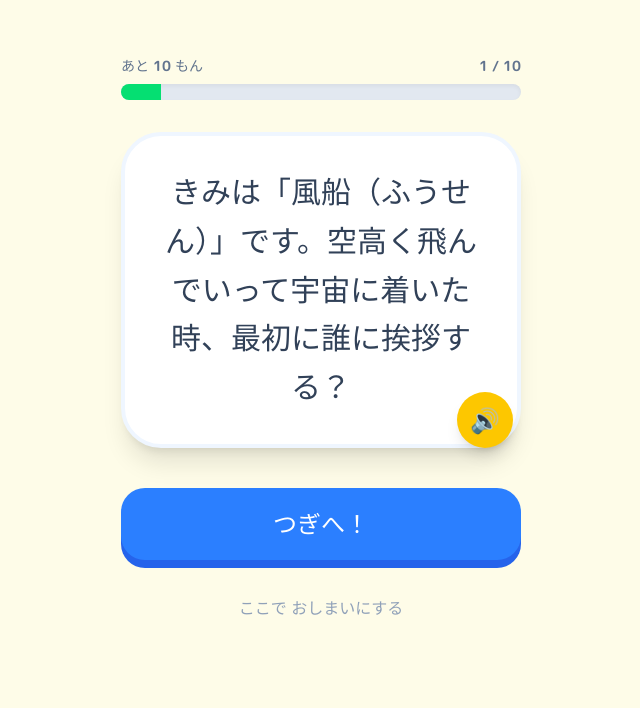
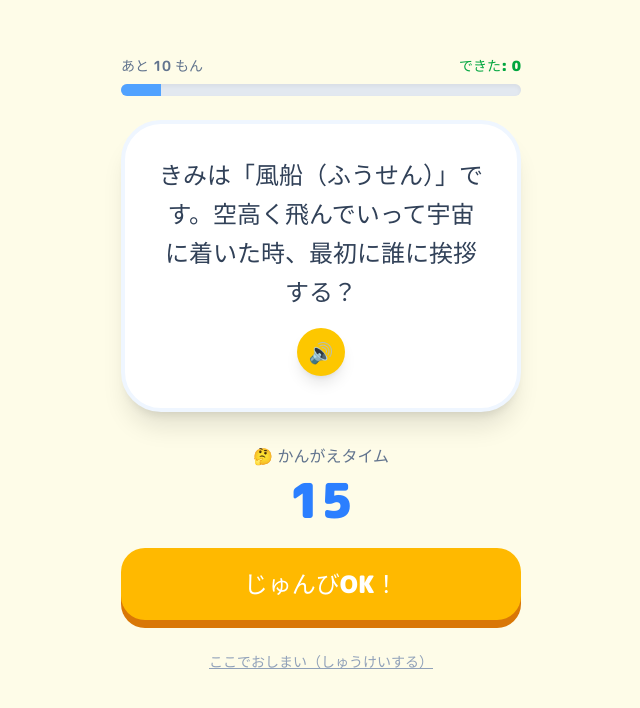
Before and after one commit to hiroshi-codes/speech-training, a React (Vite) app: page /#/play in a window 1280 px wide. Shown: the top 708 px of the page, without its empty margins (319-959 px from the left). Built offline with nearby package versions, Linux system fonts and the light colour scheme.

Commit message:
UI調整

```diff
--- a/src/pages/Play.tsx
+++ b/src/pages/Play.tsx
@@ -1,7 +1,9 @@
-import React, { useState, useMemo } from 'react';
+import React, { useState, useMemo, useEffect } from 'react';
 import { useLocation, useNavigate } from 'react-router-dom';
 import topicData from '../data/topics.json';
 import { type Topic } from '../types/topic';
+
+type Phase = 'thinking' | 'speaking';
 
 const Play: React.FC = () => {
   const location = useLocation();
@@ -9,113 +11,179 @@ const Play: React.FC = () => {
   const selectedLevel = location.state?.selectedLevel ?? 0;
   const MAX_QUESTIONS = 10;
 
-  // --- お題のリスト作成ロジック ---
+  // 1. お題のリストを作成
   const filteredTopics = useMemo(() => {
     const allTopics = (topicData.topics as Topic[]).filter((t) =>
       selectedLevel === 0 ? true : t.level === selectedLevel
     );
 
-    // 山札（これから出すリスト）
     const queueKey = `queue_level_${selectedLevel}`;
     let currentQueue: number[] = JSON.parse(localStorage.getItem(queueKey) || '[]');
 
-    // 山札が空なら全IDを補充
+    // ★ 修正：山札が完全に空（または初回）の場合だけ、全お題をセットする
+    // 「足りないから補充」ではなく「空だから新しく始める」時だけにする
     if (currentQueue.length === 0) {
       currentQueue = allTopics.map(t => t.id).sort(() => Math.random() - 0.5);
+      // ここで保存することで、新しい周回がスタートする
       localStorage.setItem(queueKey, JSON.stringify(currentQueue));
     }
 
-    // 先頭10問を表示用に取り出す（ここではまだ保存しない）
+    // 表示用に最大10問取り出す
     const sessionIds = currentQueue.slice(0, MAX_QUESTIONS);
     return sessionIds.map(id => allTopics.find(t => t.id === id)!).filter(Boolean);
   }, [selectedLevel, location.key]);
 
   const [currentIndex, setCurrentIndex] = useState(0);
+  const [phase, setPhase] = useState<Phase>('thinking');
+  const [timeLeft, setTimeLeft] = useState(20);
+  const [doneIds, setDoneIds] = useState<number[]>([]);
 
-  // --- 終了時に「実際に答えた分」を山札から消す ---
-  const finishSession = (finalCount: number) => {
+  // シンキングタイムのカウントダウン
+  useEffect(() => {
+    let timer: number;
+    if (phase === 'thinking' && timeLeft > 0) {
+      timer = window.setInterval(() => setTimeLeft((prev) => prev - 1), 1000);
+    }
+    return () => clearInterval(timer);
+  }, [phase, timeLeft]);
+
+  // お題が変わるたびにタイマーとフェーズをリセット
+  useEffect(() => {
+    setTimeLeft(20);
+    setPhase('thinking');
+  }, [currentIndex]);
+
+  // --- 終了・集計処理の共通関数 ---
+  const saveAndExit = (finalDoneIds: number[]) => {
     const queueKey = `queue_level_${selectedLevel}`;
     const clearCountKey = `clear_count_level_${selectedLevel}`;
 
+    // 現在の全山札（まだ解いていない全ID）を取得
     const currentQueue: number[] = JSON.parse(localStorage.getItem(queueKey) || '[]');
-    const updatedQueue = currentQueue.slice(finalCount);
 
-    // キューを更新
+    // 1. 今回のプレイで「できた」お題を、全体の山札から消す
+    const updatedQueue = currentQueue.filter(id => !finalDoneIds.includes(id));
+
+    // 2. 更新された山札を保存
     localStorage.setItem(queueKey, JSON.stringify(updatedQueue));
 
-    // ★ ここでクリア回数のカウントアップ
+    // ★ 3. クリア判定のロジックを変更
+    // 山札（未クリア）が 0 になったら、クリア回数を増やす
     if (updatedQueue.length === 0) {
       const currentClears = Number(localStorage.getItem(clearCountKey) || '0');
       localStorage.setItem(clearCountKey, String(currentClears + 1));
+
+      // 【重要】Setup画面で「残り0」を表示させ続けるため、ここでは補充しない
     }
 
-    navigate('/result', { state: { count: finalCount, level: selectedLevel } });
+    navigate('/result', { state: { count: finalDoneIds.length, level: selectedLevel } });
   };
 
-  // --- 読み上げ ---
-  const speak = (text: string) => {
-    if (!('speechSynthesis' in window)) return;
-    window.speechSynthesis.cancel();
-    const uttr = new SpeechSynthesisUtterance(text);
-    uttr.lang = 'ja-JP';
-    window.speechSynthesis.speak(uttr);
-  };
+  // --- 判定ボタンが押された時の処理 ---
+  const processResult = (isSuccess: boolean) => {
+    // 成功時のみIDをリストに追加
+    const nextDoneIds = isSuccess
+      ? [...doneIds, filteredTopics[currentIndex].id]
+      : doneIds;
 
-  const handleNext = () => {
+    if (isSuccess) setDoneIds(nextDoneIds);
+
     if (currentIndex < filteredTopics.length - 1) {
+      // 次の問題へ
       setCurrentIndex(prev => prev + 1);
     } else {
-      finishSession(currentIndex + 1);
+      // 10問終了
+      saveAndExit(nextDoneIds);
     }
   };
 
+  // --- 途中で「おしまい」にする時 ---
+  const finishSession = () => {
+    saveAndExit(doneIds);
+  };
+
   return (
-    <div className="flex flex-col items-center p-6 w-full max-w-md mx-auto">
-      {/* 1. 進捗ゲージ */}
-      <div className="w-full mb-8">
+    <div className="flex flex-col items-center p-6 w-full max-w-md mx-auto min-h-screen">
+      {/* 進捗ゲージ */}
+      <div className="w-full mb-6">
         <div className="flex justify-between text-sm font-bold text-slate-500 mb-2">
-          <span>あと {MAX_QUESTIONS - currentIndex} もん</span>
-          <span>{currentIndex + 1} / {MAX_QUESTIONS}</span>
+          <span>あと {filteredTopics.length - currentIndex} もん</span>
+          <span className="text-green-600 font-black">できた: {doneIds.length}</span>
         </div>
-        <div className="w-full bg-slate-200 h-4 rounded-full overflow-hidden shadow-inner">
+        <div className="w-full bg-slate-200 h-3 rounded-full overflow-hidden shadow-inner">
           <div
-            className="bg-green-400 h-full transition-all duration-500 ease-out"
-            style={{ width: `${((currentIndex + 1) / MAX_QUESTIONS) * 100}%` }}
+            className="bg-blue-400 h-full transition-all duration-500 ease-out"
+            style={{ width: `${((currentIndex + 1) / filteredTopics.length) * 100}%` }}
           ></div>
         </div>
       </div>
 
-      {/* 2. お題カード */}
-      <div className="relative bg-white w-full p-8 rounded-[2.5rem] shadow-xl border-4 border-blue-50 flex items-center justify-center min-h-60 mb-10">
-        <p className="text-3xl font-black text-slate-700 text-center leading-relaxed">
+      {/* お題カード */}
+      <div className="relative bg-white w-full p-8 rounded-[2.5rem] shadow-xl border-4 border-blue-50 flex flex-col items-center justify-center min-h-64 mb-8">
+        <p className="text-2xl font-black text-slate-700 text-center leading-relaxed mb-4">
           {filteredTopics[currentIndex]?.text}
         </p>
         <button
           onClick={() => speak(filteredTopics[currentIndex]?.text)}
-          className="absolute -bottom-1 right-1 w-14 h-14 bg-yellow-400 rounded-full shadow-lg flex items-center justify-center text-2xl hover:scale-110 active:scale-95 transition-transform"
+          className="w-12 h-12 bg-yellow-400 rounded-full shadow-lg flex items-center justify-center text-xl hover:scale-110 active:scale-90 transition-transform"
         >
           🔊
         </button>
       </div>
 
-      {/* 3. 操作ボタン */}
-      <div className="w-full space-y-6">
-        <button
-          onClick={handleNext}
-          className="w-full py-5 bg-blue-500 text-white rounded-3xl text-2xl font-black shadow-[0_8px_0_rgb(37,99,235)] active:translate-y-1 active:shadow-[0_4px_0_rgb(37,99,235)] transition-all"
-        >
-          つぎへ！
-        </button>
+      {/* アクションエリア */}
+      <div className="w-full flex-1 flex flex-col items-center justify-start space-y-4">
+        {phase === 'thinking' ? (
+          <div className="text-center w-full animate-in fade-in duration-300">
+            <div className="text-slate-500 font-bold mb-2">🤔 かんがえタイム</div>
+            <div className={`text-5xl font-black mb-6 ${timeLeft <= 5 ? 'text-rose-500 animate-pulse' : 'text-blue-500'}`}>
+              {timeLeft}
+            </div>
+            <button
+              onClick={() => setPhase('speaking')}
+              className="w-full py-5 bg-amber-400 text-white rounded-3xl text-2xl font-black shadow-[0_8px_0_rgb(217,119,6)] active:translate-y-1 active:shadow-none transition-all"
+            >
+              じゅんびOK！
+            </button>
+          </div>
+        ) : (
+          <div className="text-center w-full space-y-4 animate-in zoom-in duration-300">
+            <div className="text-rose-500 font-bold mb-2 text-xl animate-bounce">📢 はっぴょう中！</div>
+
+            <button
+              onClick={() => processResult(true)}
+              className="w-full py-6 bg-green-500 text-white rounded-3xl text-3xl font-black shadow-[0_8px_0_rgb(22,163,74)] active:translate-y-1 active:shadow-none transition-all"
+            >
+              できた！！
+            </button>
+
+            <button
+              onClick={() => processResult(false)}
+              className="w-full py-4 bg-slate-400 text-white rounded-2xl text-xl font-black shadow-[0_6px_0_rgb(71,85,105)] active:translate-y-1 active:shadow-none transition-all"
+            >
+              できなかった
+            </button>
+          </div>
+        )}
 
         <button
-          onClick={() => finishSession(currentIndex + 1)}
-          className="w-full py-3 text-slate-400 font-bold hover:text-slate-600 transition-colors"
+          onClick={finishSession}
+          className="text-slate-400 font-bold py-4 text-sm underline hover:text-slate-600 transition-colors"
         >
-          ここで おしまいにする
+          ここでおしまい（しゅうけいする）
         </button>
       </div>
     </div>
   );
 };
 
+// 読み上げ関数
+const speak = (text: string | undefined) => {
+  if (!text || !('speechSynthesis' in window)) return;
+  window.speechSynthesis.cancel();
+  const uttr = new SpeechSynthesisUtterance(text);
+  uttr.lang = 'ja-JP';
+  window.speechSynthesis.speak(uttr);
+};
+
 export default Play;
--- a/src/pages/Result.tsx
+++ b/src/pages/Result.tsx
@@ -6,12 +6,13 @@ const Result: React.FC = () => {
   const navigate = useNavigate();
   const location = useLocation();
   const count = location.state?.count ?? 0;
-  const level = location.state?.level ?? 0; // 前の画面からレベルも渡すと「もう一回」が楽になります
+  const level = location.state?.level ?? 0;
 
   const [visibleStamps, setVisibleStamps] = useState(0);
 
   useEffect(() => {
-    // 紙吹雪を飛ばす
+    // ★ 1問以上できた時だけ紙吹雪を飛ばす
+    if (count > 0) {
       confetti({
         particleCount: 150,
         spread: 70,
@@ -19,7 +20,6 @@ const Result: React.FC = () => {
         colors: ['#ffbed1', '#ffea00', '#42a5f5', '#66bb6a']
       });
 
-    // スタンプを一個ずつ表示させるタイマー
       const timer = setInterval(() => {
         setVisibleStamps((prev) => {
           if (prev < count) return prev + 1;
@@ -29,18 +29,32 @@ const Result: React.FC = () => {
       }, 200);
 
       return () => clearInterval(timer);
+    }
   }, [count]);
 
   return (
     <div className="flex flex-col items-center justify-center min-h-screen px-6 py-10 bg-amber-50">
-      <div className="text-6xl mb-4 animate-bounce">🏆</div>
-      <h2 className="text-4xl font-black text-slate-800 mb-2">やったね！！</h2>
-      <p className="text-lg font-bold text-slate-600 mb-8">
-        今日は <span className="text-3xl text-orange-500">{count}</span> もん おはなししたよ
+
+      {/* 1. アイコンとタイトルの切り替え */}
+      <div className="text-6xl mb-4 animate-bounce">
+        {count > 0 ? "🏆" : "✨"}
+      </div>
+      <h2 className="text-4xl font-black text-slate-800 mb-2">
+        {count > 0 ? "やったね！！" : "どんまい！"}
+      </h2>
+
+      <p className="text-lg font-bold text-slate-600 mb-8 text-center">
+        {count > 0 ? (
+          <>今日は <span className="text-3xl text-orange-500">{count}</span> もん おはなししたよ</>
+        ) : (
+          <>ちょうせん したことが えらいよ！</>
+        )}
       </p>
 
-      {/* ごほうびスタンプエリア */}
-      <div className="bg-white/50 border-4 border-dashed border-orange-200 rounded-3xl p-6 w-full max-w-sm mb-10">
+      {/* 2. メインコンテンツ（スタンプ or 応援メッセージ） */}
+      <div className="bg-white/70 border-4 border-dashed border-orange-200 rounded-3xl p-8 w-full max-w-sm mb-10 shadow-sm">
+        {count > 0 ? (
+          <>
             <p className="text-sm font-bold text-orange-400 mb-4 text-center">ごほうびスタンプ</p>
             <div className="flex flex-wrap justify-center gap-3">
               {[...Array(count)].map((_, i) => (
@@ -54,22 +68,39 @@ const Result: React.FC = () => {
                 </div>
               ))}
             </div>
+          </>
+        ) : (
+          <div className="text-center space-y-4">
+            <p className="text-xl font-black text-blue-500">
+              つぎは きっと できるよ！
+            </p>
+            <p className="text-sm font-bold text-slate-500 leading-relaxed">
+              むずかしかったかな？<br />
+              また いっしょに れんしゅう して<br />
+              スタンプを あつめよう！
+            </p>
+          </div>
+        )}
       </div>
 
-      {/* アクションボタン */}
+      {/* 3. アクションボタン（共通） */}
       <div className="w-full max-w-xs space-y-4">
         <button
           onClick={() => navigate('/play', { state: { selectedLevel: level } })}
-          className="w-full py-5 bg-orange-400 text-white rounded-3xl text-2xl font-black shadow-[0_8px_0_rgb(234,88,12)] active:translate-y-1 active:shadow-[0_4px_0_rgb(234,88,12)] transition-all"
+          className={`w-full py-5 text-white rounded-3xl text-2xl font-black transition-all active:translate-y-1
+            ${count > 0
+              ? 'bg-orange-400 shadow-[0_8px_0_rgb(234,88,12)] active:shadow-none'
+              : 'bg-blue-400 shadow-[0_8px_0_rgb(37,99,235)] active:shadow-none'
+            }`}
         >
-          もう一回！
+          {count > 0 ? "もう一回！" : "リベンジする！"}
         </button>
 
         <button
-          onClick={() => navigate('/')}
-          className="w-full py-3 bg-white text-blue-500 border-2 border-blue-200 rounded-2xl font-bold hover:bg-blue-50"
+          onClick={() => navigate('/setup')}
+          className="w-full py-3 bg-white text-slate-400 border-2 border-slate-200 rounded-2xl font-bold hover:bg-slate-50"
         >
-          ホームへもどる
+          レベルを かえる
         </button>
       </div>
     </div>
```
Also changed, not shown: src/pages/Setup.tsx (+5 -3 lines). Lines whose indentation alone changed are shown as unchanged.
